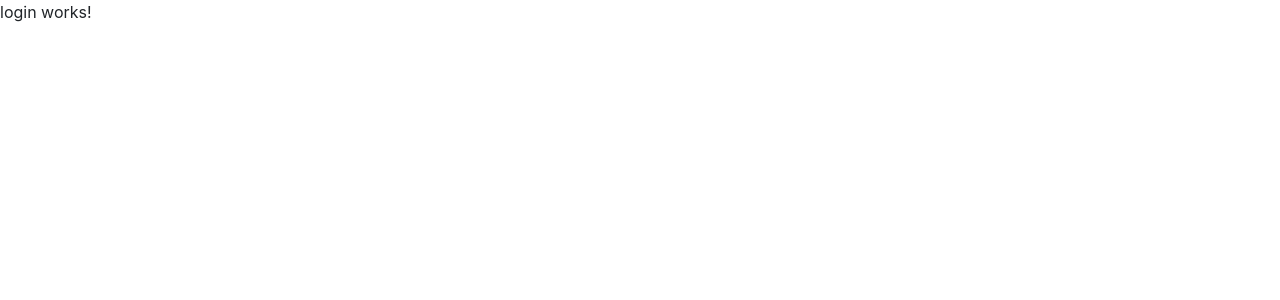
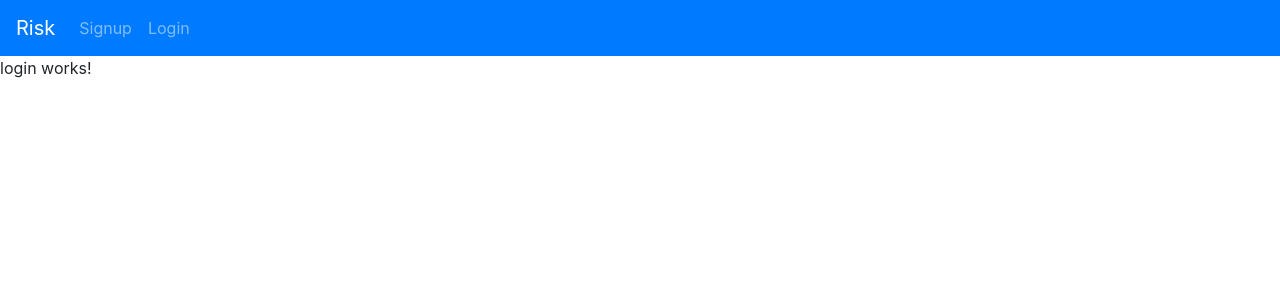
Before and after one commit to Jaguso/connect-api-angular, an Angular app: page /login in a window 1280 px wide. Shown: the top 300 px of the page. Built offline with nearby package versions, Linux system fonts and the light colour scheme.

Commit message:
added basic navbar

```diff
--- a/src/app/app.component.html
+++ b/src/app/app.component.html
@@ -1,3 +1,4 @@
+<app-navbar></app-navbar>
 <div>
   <router-outlet></router-outlet>
 </div>
--- a/src/app/app.module.ts
+++ b/src/app/app.module.ts
@@ -6,6 +6,7 @@ import { RouterModule, Routes, Router } from '@angular/router';
 import { AppComponent } from './app.component';
 import { LoginComponent } from './components/login/login.component';
 import { SignupComponent } from './components/signup/signup.component';
+import { NavbarComponent } from './components/navbar/navbar.component';
 
 
 const routes: Routes = [
@@ -17,7 +18,8 @@ const routes: Routes = [
   declarations: [
     AppComponent,
     LoginComponent,
-    SignupComponent
+    SignupComponent,
+    NavbarComponent
   ],
   imports: [
     BrowserModule,
--- /dev/null
+++ b/src/app/components/navbar/navbar.component.html
@@ -0,0 +1,14 @@
+<nav class="navbar navbar-expand bg-primary navbar-dark">
+  <a class="navbar-brand" href="#">Risk</a>
+  <div class="collapse navbar-collapse">
+    <ul class="navbar-nav">
+      <li class="nav-item">
+        <a class="nav-link" href="/">Signup</a>
+      </li>
+      <li class="nav-item">
+        <a class="nav-link" href="/login">Login</a>
+      </li>
+    </ul>
+  </div>
+
+</nav>
--- /dev/null
+++ b/src/app/components/navbar/navbar.component.ts
@@ -0,0 +1,15 @@
+import { Component, OnInit } from '@angular/core';
+
+@Component({
+  selector: 'app-navbar',
+  templateUrl: './navbar.component.html',
+  styleUrls: ['./navbar.component.css']
+})
+export class NavbarComponent implements OnInit {
+
+  constructor() { }
+
+  ngOnInit() {
+  }
+
+}
```
Also changed, not shown: src/app/components/navbar/navbar.component.css (added), 1 other file (tests, documents, lock files or other folders).
